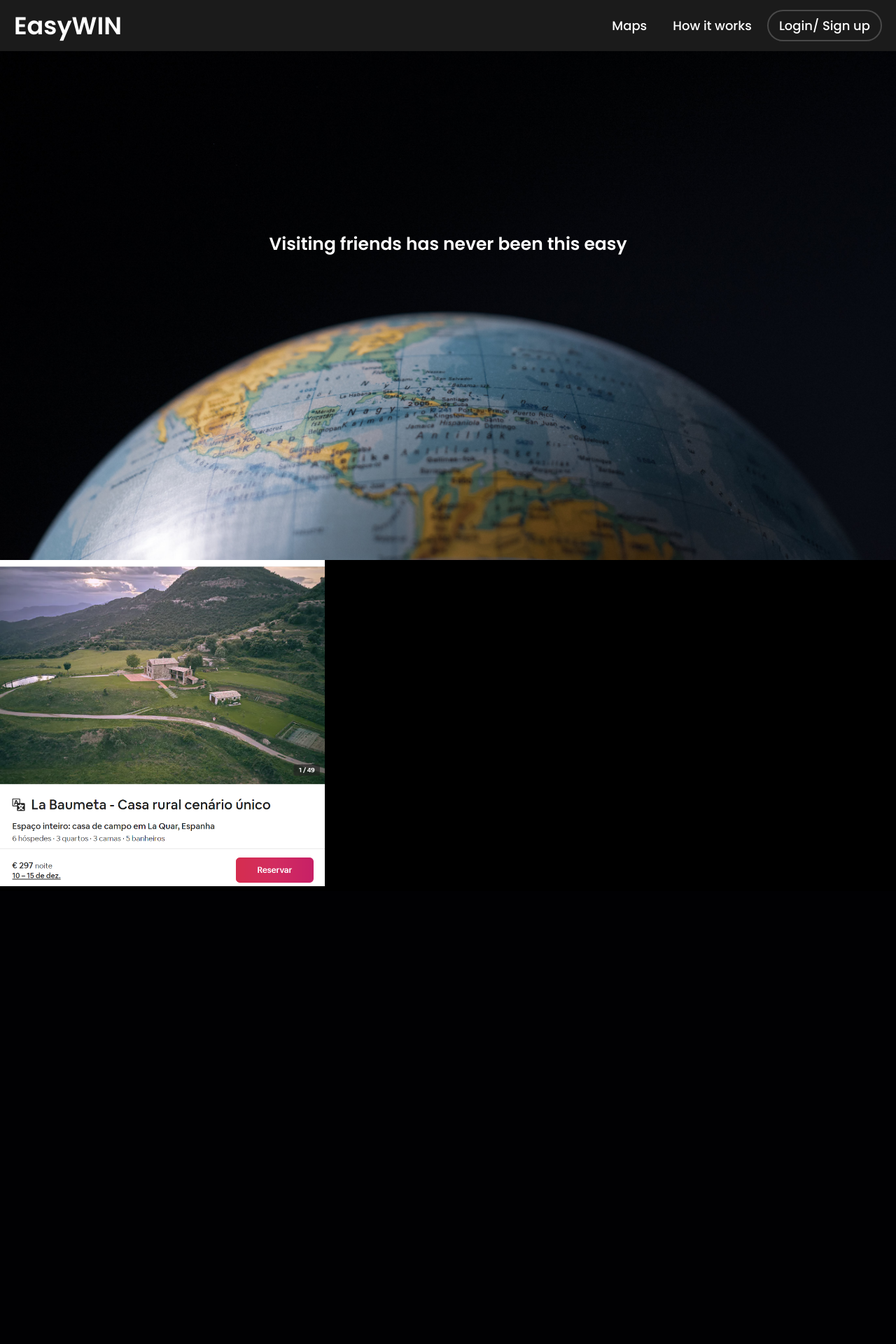
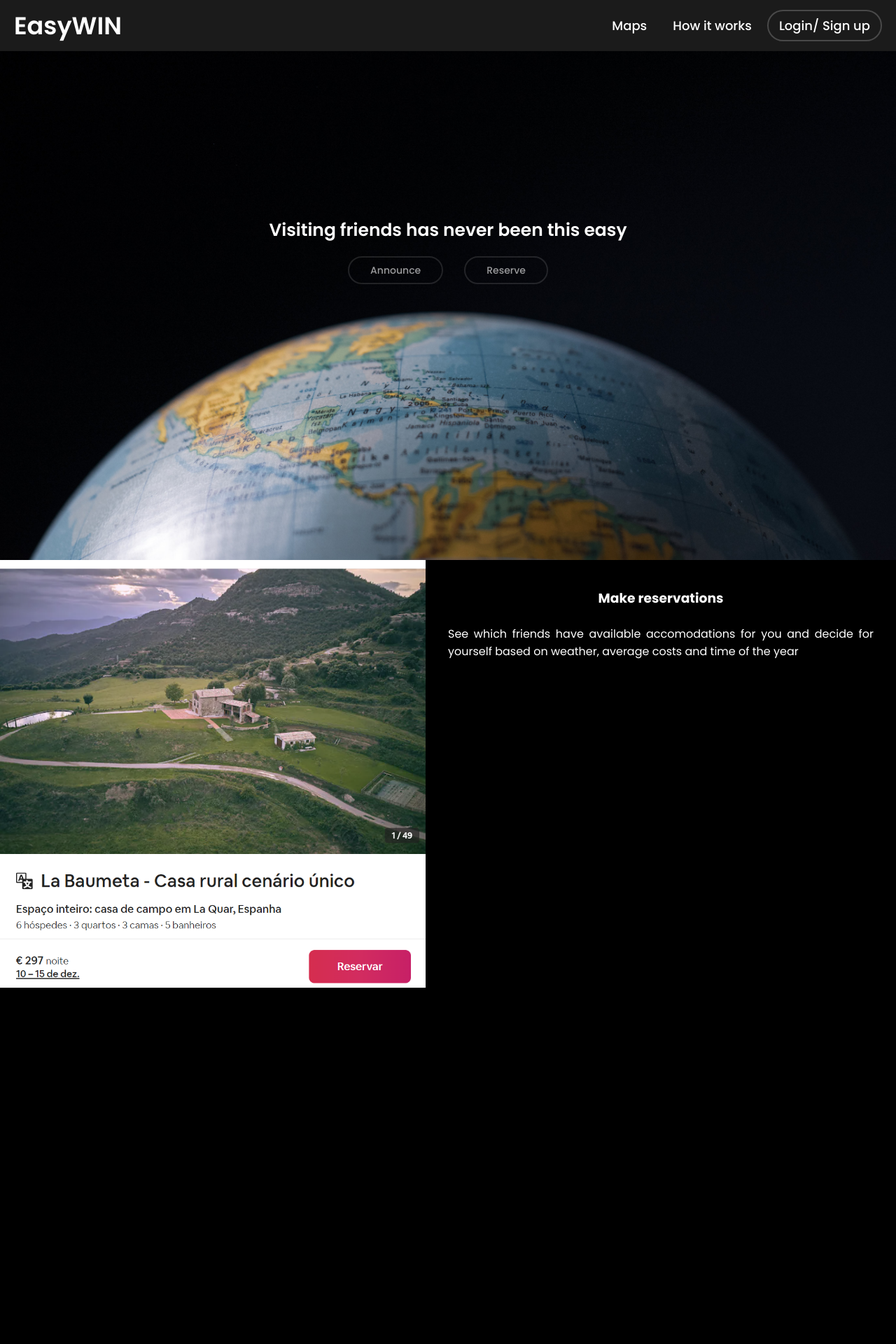
Before and after one commit to simaopbf/EaSywIN, a PHP site: page /homepage.html in a window 1280 px wide. Shown: the top 1920 px of the page at 70% size. Before the commit the page ends 1266 px from the top, so only its background shows below. Run offline with PHP 8.4, Linux system fonts and the light colour scheme.

Commit message:
cenas mais dinamicas

```diff
--- a/home.css
+++ b/home.css
@@ -4,6 +4,7 @@
     margin: 0;
     padding: 0;
     font-family:"Poppins", sans-serif;
+    scroll-behavior: smooth;
 }
 body{
     width: 100%;
@@ -49,6 +50,9 @@ nav .menu{
 .menu ul li:first-child{
     margin-left: 0px;
 }
+.menu ul li:nth-child(2):active{
+    transform: scale(2);
+}
 .menu ul li a{
     text-decoration: none;
     color:#fff;
@@ -56,7 +60,7 @@ nav .menu{
     font-weight: 500;
     padding: 8px 15px;
     border-radius: 25px;
-    transition: all 0.3s ease;
+    transition: all 0.3s ease-in-out;
 }
 .menu ul li a:hover{
     font-weight: 530;
@@ -70,7 +74,7 @@ nav .menu{
 
 .center{
     position: absolute;
-    margin-top: calc(50vh - 70px);
+    margin-top: calc(50vh - 90px);
     width: 100%;
     text-align: center;
     height: 50vh;
@@ -79,6 +83,29 @@ nav .menu{
     color: #fff;
     font-size:25px;
     font-weight:600;
+}
+
+.center ul li{
+    list-style: none;
+}
+.center ul{
+    margin-top: 25px;
+    display: inline-flex;
+}
+.center ul li a{
+    margin-inline: 15px;
+    text-decoration: none;
+    color:#fff; opacity: 0.6;
+    font-size: 14px;
+    font-weight: 500;
+    padding: 8px 30px;
+    border-radius: 25px;
+    transition: all 0.3s ease-in-out;
+}
+.center ul li a:hover{
+    font-weight: 530;
+    background:whitesmoke;
+    color:#000000;
 }
 
 .image_top{
@@ -93,14 +120,36 @@ nav .menu{
     vertical-align: bottom;
 
 }
-.heighttotal{
-    height: 1000px;
-}
-.howitworks{
+
+#howitworks{
     top:100vh;
     position: absolute;
+    display: inline-flex;
+
 }
 .image_reserve{
     width: 50%;
 
+
 }
+.reservation{
+    width:50%;
+    margin-left: 4vh;
+    margin-right: 4vh;
+    align-items: center;
+}
+.reservation h3{
+    font-weight: bold;
+    color:#fff;
+    margin-top: 5vh;
+    text-align: center;
+}
+.reservation p{
+    color:#fff;
+    margin-top: 3vh;
+    text-align: justify;
+    align-items: center;
+}
+.heighttotal{
+    height: 10000px;
+}
--- a/homepage.html
+++ b/homepage.html
@@ -17,7 +17,7 @@
             </div>
             <ul>
                 <li><a href="#">Maps</a> </li>
-                <li><a href="#">How it works</a> </li>
+                <li><a href="#howitworks">How it works</a> </li>
                 <li><a class="backgroundcolor" href="Login.html">Login/ Sign up</a> </li>
 
             </ul>
@@ -30,12 +30,23 @@
     <div class="center">
 
         <div class="title">Visiting friends has never been this easy</div>
+        <div>
+            <ul>
+                <li><a class="backgroundcolor"href="#">Announce</a></li>
+                <li><a class="backgroundcolor"href="#">Reserve</a></li>
+
+            </ul>
+        </div>
     </div>
 
-    <div class = "howitworks">
-        <div class="image_reserve">
-            <img src="airbnb alugar.png">
+    <div id = "howitworks">
+        <div class="image_reserve"><img src="airbnb alugar.png"></div>
+        <div class="reservation">
+            <h3>Make reservations</h3>
+            <p>See which friends have available accomodations for you and decide for yourself based on weather, average costs and time of the year </p>
+
         </div>
+
     </div>
     <div class="heighttotal"></div>
 
```
